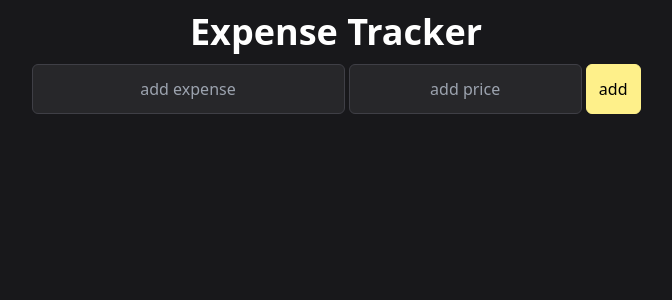
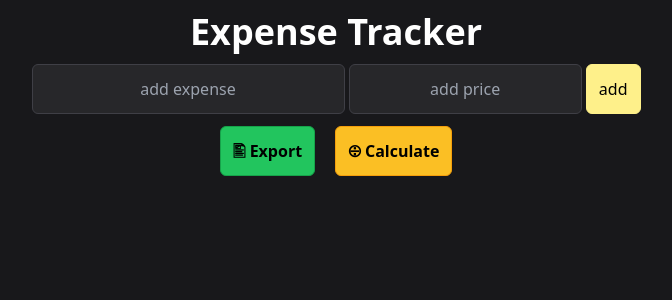
Before and after one commit to Omar-Arabi1/expense_web_app, a Django app: page / in a window 1280 px wide. Shown: the top 300 px of the page, without its empty margins (304-976 px from the left). Run offline with Django 5.2, Linux system fonts and the light colour scheme; data that the repository does not hold is empty; some libraries are stand-ins or nearby versions.

Commit message:
added some more buttons for the export and calculate buttons that will have functionality later

```diff
--- a/expense/templates/expense/index.html
+++ b/expense/templates/expense/index.html
@@ -34,5 +34,9 @@
                 {% endfor %}
             </ul>
         </div>
+        <div class="flex justify-center flex-row space-x-5 ">
+            <button class="bg-green-500 border border-green-600 rounded-md p-3 text-center mb-5 font-semibold duration-200 transition-all hover:bg-green-400 hover:border-green-500" type="submit">🖺 Export</button>
+            <button class="bg-amber-400 border border-amber-500 rounded-md p-3 text-center mb-5 font-semibold duration-200 transition-all hover:bg-amber-300 hover:border-amber-400" type="submit">⨸ Calculate</button>
+        </div>
     </body>
 </html>
```
